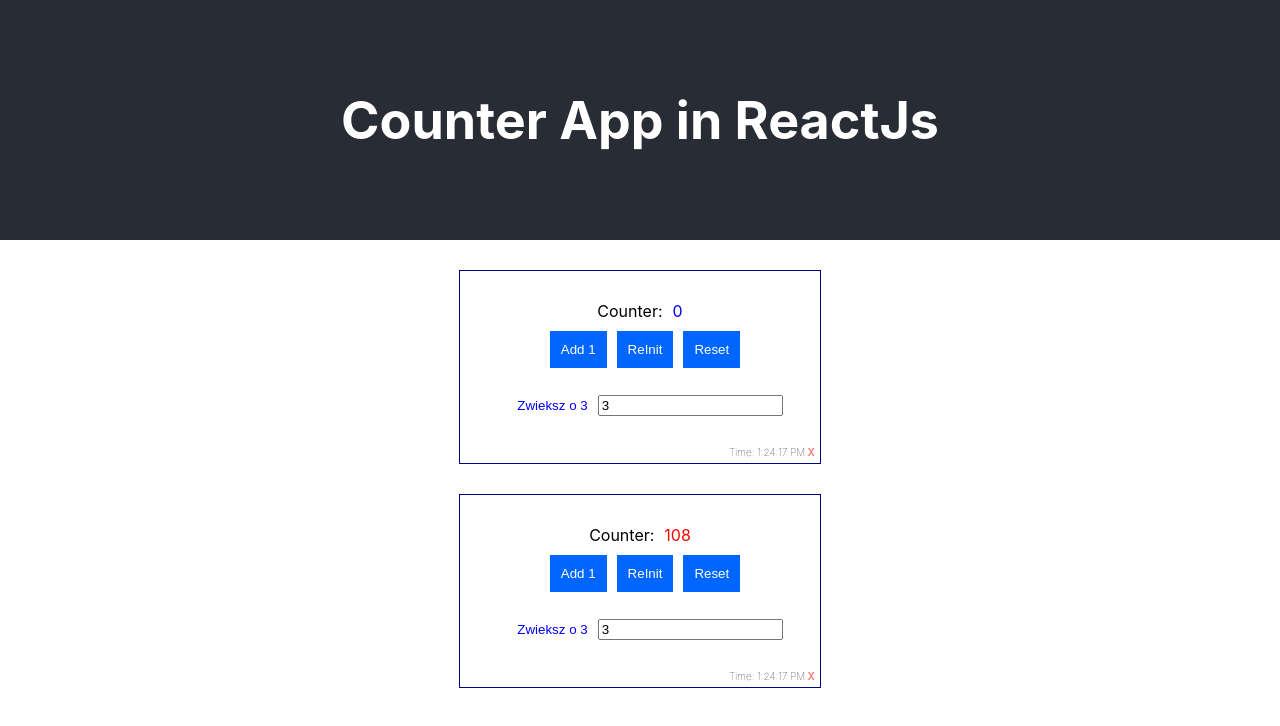
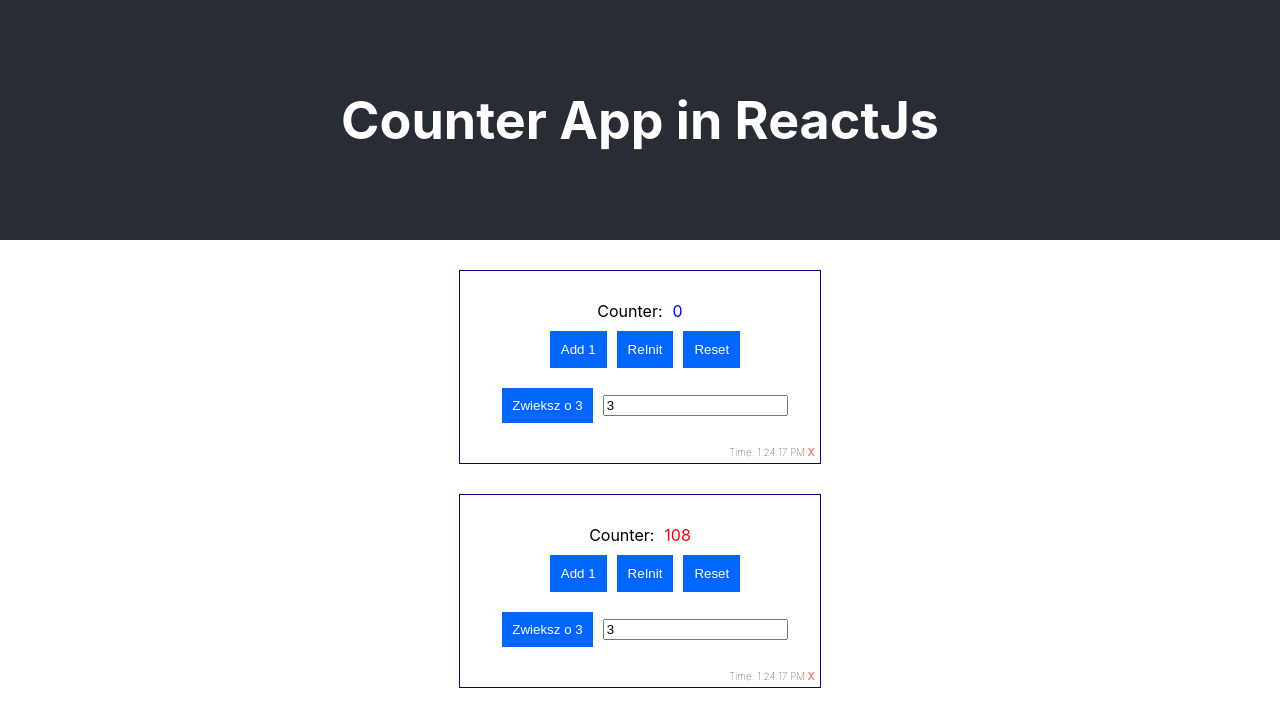
Before and after one commit to karoladudkowska/react, a React (Create React App) app: page / in a window 1280 px wide. Shown: the top 726 px of the page. Built offline with nearby package versions, Linux system fonts and the light colour scheme.

Commit message:
counter new version button zwieksz

```diff
--- a/src/Counter.js
+++ b/src/Counter.js
@@ -32,17 +32,12 @@
             let currentCounterValue = prevState.counterValue;
 
             if (action === 'add') {
-                currentCounterValue += this.state.stepValue;
+                currentCounterValue += 1;
 
             } else if (action === 'reinit') {
                 currentCounterValue = prevProps.initValue;
 
-            } else if (action === 'zwieksz') {
-                currentCounterValue += this.state.stepValue;
-
             }
-
-
 
             else {
                 currentCounterValue = 0;
@@ -69,22 +64,13 @@
         this.setState({ stepValue: parseFloat(inputValue) })
     }
 
-    buttonStepMethod = (action) => {
+    buttonStepMethod = () => {
 
-        this.setState((prevState, prevProps) => {
-            let currentCounterValue = prevState.counterValue;
+        this.setState((prevState) => {
+            // let currentCounterValue = prevState.counterValue;
+            // currentCounterValue += this.state.stepValue;
 
-
-            if (action === 'zwieksz') {
-                currentCounterValue += this.state.stepValue;
-
-            }
-
-            return (
-                {
-                    counterValue:
-                        currentCounterValue
-                });
+            return ({ counterValue: prevState.counterValue + this.state.stepValue });
 
         });
     }
@@ -117,7 +103,7 @@
                 <Display displayValue={this.state.counterValue} />
                 <ButtonsPanel buttonMethod={this.changeValue} />
                 {clockElement}
-                <Step buttonStepMethod={this.changeValue} stepValue={this.state.stepValue} updateStep={this.setStepValue} />
+                <Step buttonStepMethod={this.buttonStepMethod} stepValue={this.state.stepValue} updateStep={this.setStepValue} />
 
             </div >
 
@@ -125,7 +111,6 @@
         )
     }
 }
-
 
 export default Counter;
 
@@ -165,7 +150,7 @@
 
 // export default Counter;
 
-{/* // function Counter(props) { */ }
+/* // function Counter(props) { */
 
 //     let randomNumber = Math.floor(Math.random() * (108
 //         - 1 + 1) + 1);
--- a/src/Step.css
+++ b/src/Step.css
@@ -1,5 +1,14 @@
 .step button {
     border: none;
-    color: blue;
-    background-color: white
+    color: white;
+    background-color: #0066FF;
+    margin: 10px;
+
 }
+
+.step button:hover {
+    background-color: #003399;
+    border: 1px solid #003399;
+    cursor: pointer;
+    outline: 0;
+}
--- a/src/Step.js
+++ b/src/Step.js
@@ -16,7 +16,7 @@
             <div className="step">
 
                 {/* <button>Zwiększ o {this.props.stepValue}</button> */}
-                <button onClick={() => this.props.buttonStepMethod('zwieksz')}>Zwieksz o {this.props.stepValue}</button>
+                <button onClick={this.props.buttonStepMethod}>Zwieksz o {this.props.stepValue}</button>
                 <input type="number" value={this.props.stepValue} onChange={(e) => this.props.updateStep(e.target.value)} />
 
                 {/* <input ref={(data) => { this._inputStep = data }} type="number" /> */}
```
